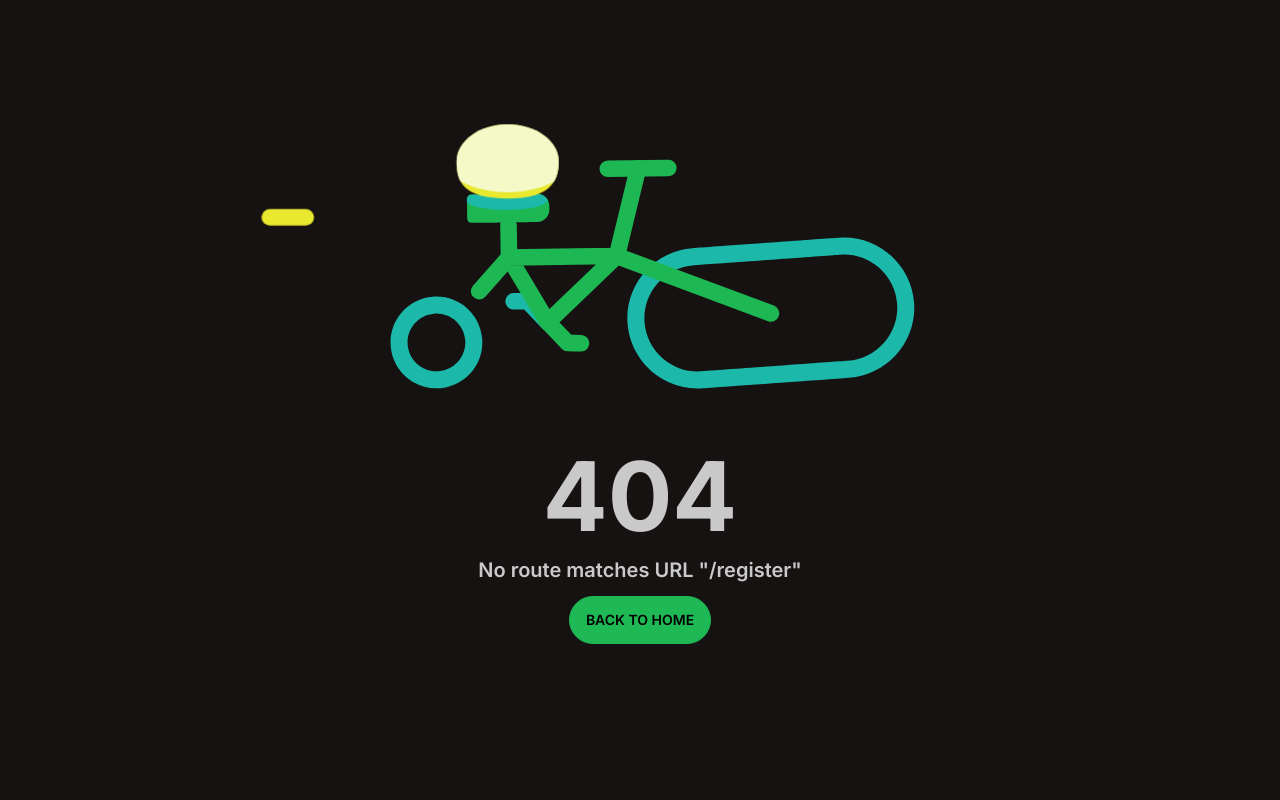
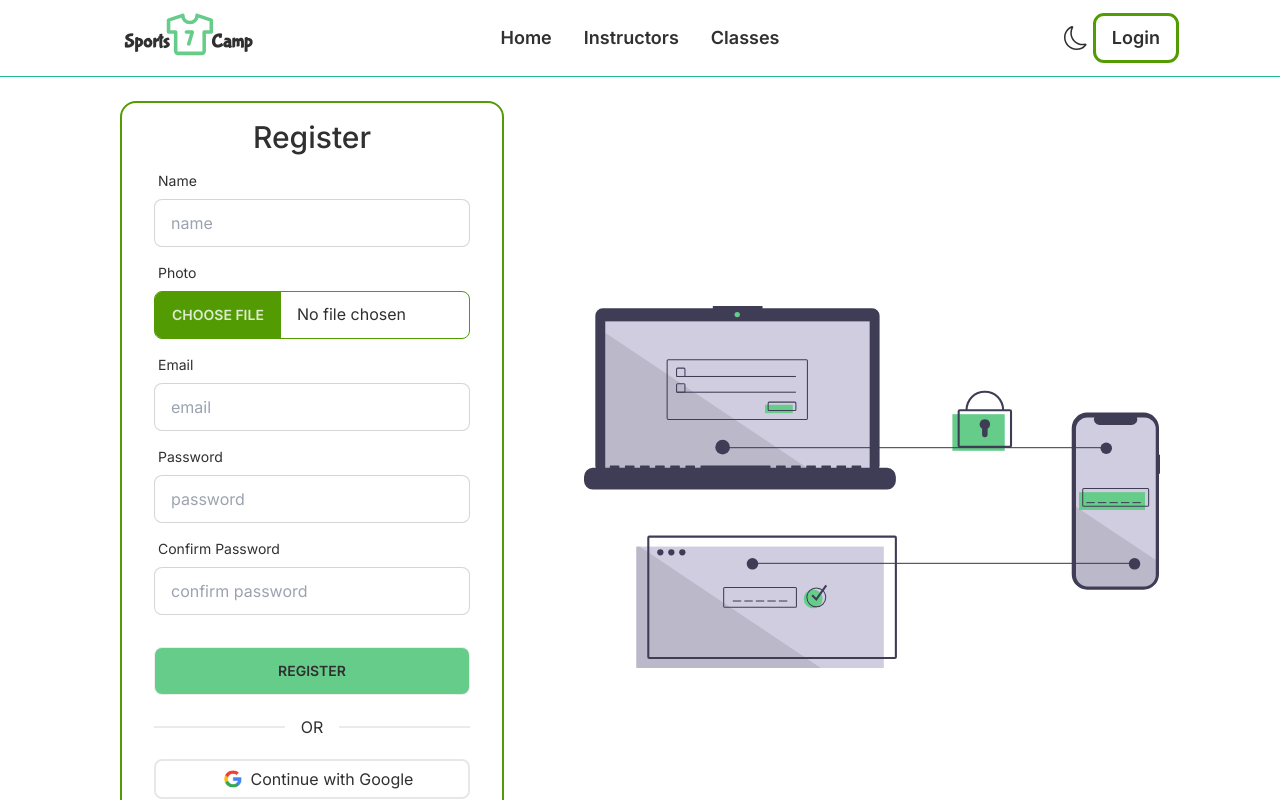
Before and after one commit to FahimCC/sports-camp-client, a React (Vite) app: page /register in a window 1280 px wide. Before the commit this address had no page. Shown: the top 800 px of the page. Built offline with nearby package versions, Linux system fonts and the light colour scheme.

Commit message:
added a registration page

```diff
--- /dev/null
+++ b/src/components/SocialLogin.jsx
@@ -0,0 +1,16 @@
+import { Link } from 'react-router-dom';
+import google from '../assets/google.png';
+
+const SocialLogin = () => {
+	return (
+		<>
+			<div className='divider px-8'>OR</div>
+			<Link className='border-2 hover:border-primary mt-2 mx-8 h-10 flex justify-center items-center px-3 py-1 rounded-lg squeeze'>
+				<img className='w-11 h-8' src={google} alt='' />
+				<span className='-ml-1'>Continue with Google</span>
+			</Link>
+		</>
+	);
+};
+
+export default SocialLogin;
--- a/src/pages/Login/Login.jsx
+++ b/src/pages/Login/Login.jsx
@@ -1,8 +1,8 @@
 import { useState } from 'react';
 import { useForm } from 'react-hook-form';
 import { Link } from 'react-router-dom';
-import google from '../../assets/google.png';
 import login from '../../assets/login.svg';
+import SocialLogin from '../../components/SocialLogin';
 
 const Login = () => {
 	const [togglePassword, setTogglePassword] = useState(false);
@@ -17,7 +17,7 @@ const Login = () => {
 
 	return (
 		<div className='hero my-20'>
-			<div className='hero-content flex-col lg:flex-row-reverse gap-20'>
+			<div className='hero-content flex-col lg:flex-row gap-20'>
 				<figure className='max-w-xl'>
 					<img src={login} alt='' />
 				</figure>
@@ -35,11 +35,8 @@ const Login = () => {
 								className='input input-bordered'
 							/>
 							{errors.email?.type === 'required' && (
-								<small className='text-error mt-1'>Email is required</small>
-							)}
-							{errors.email?.type === 'pattern' && (
 								<small className='text-error mt-1 text-xs'>
-									Provide a valid email address.
+									Email is required
 								</small>
 							)}
 						</div>
@@ -94,8 +91,11 @@ const Login = () => {
 								className='input input-bordered'
 							/>
 							{errors.password?.type === 'required' && (
-								<small className='text-error mt-1'>Password is required</small>
+								<small className='text-error mt-1 text-xs'>
+									Password is required
+								</small>
 							)}
+
 						</div>
 						<div className='form-control mt-6'>
 							<button type='submit' className='btn bg-first hover:bg-second'>
@@ -103,14 +103,12 @@ const Login = () => {
 							</button>
 						</div>
 					</form>
-					<div className='divider px-8'>OR</div>
-					<Link className='border-2 mt-2 mx-8 h-10 flex justify-center items-center px-3 py-1 rounded-lg squeeze'>
-						<img className='w-11 h-8' src={google} alt='' />
-						<span className='-ml-1'>Continue with Google</span>
-					</Link>
+					<SocialLogin />
 					<p className='text-center my-4'>
 						Don't have an account?
-						<Link className='text-primary hover:underline pl-2'>Register</Link>
+						<Link to='/register' className='text-primary hover:underline pl-2'>
+							Register
+						</Link>
 					</p>
 				</div>
 			</div>
--- /dev/null
+++ b/src/pages/Register/Register.jsx
@@ -0,0 +1,147 @@
+import { useForm } from 'react-hook-form';
+import { Link } from 'react-router-dom';
+import registration from '../../assets/registration.svg';
+import SocialLogin from '../../components/SocialLogin';
+
+const Register = () => {
+	const {
+		register,
+		handleSubmit,
+		watch,
+		formState: { errors },
+	} = useForm();
+	const onSubmit = data => {
+		console.log(data);
+	};
+
+	return (
+		<div className='hero my-2'>
+			<div className='hero-content flex-col lg:flex-row-reverse gap-20'>
+				<figure className='max-w-xl'>
+					<img src={registration} alt='' />
+				</figure>
+				<div className='card  w-full max-w-sm border-2 border-primary hover:border-secondary bg-base-100 py-4'>
+					<h1 className='text-3xl text-center font-medium'>Register</h1>
+					<form onSubmit={handleSubmit(onSubmit)} className='card-body -my-6'>
+						<div className='form-control'>
+							<label className='label'>
+								<span className='label-text'>Name</span>
+							</label>
+							<input
+								type='text'
+								placeholder='name'
+								{...register('name', { required: true })}
+								className='input input-bordered'
+							/>
+							{errors.name?.type === 'required' && (
+								<small className='text-error mt-1 text-xs'>
+									Name is required
+								</small>
+							)}
+						</div>
+						<div className='form-control'>
+							<label className='label'>
+								<span className='label-text'>Photo</span>
+							</label>
+							<input
+								type='file'
+								className='file-input file-input-bordered file-input-primary w-full max-w-xs'
+								{...register('photo', { required: true })}
+							/>
+							{errors.photo?.type === 'required' && (
+								<small className='text-error mt-1 text-xs'>
+									Photo is required
+								</small>
+							)}
+						</div>
+						<div className='form-control'>
+							<label className='label'>
+								<span className='label-text'>Email</span>
+							</label>
+							<input
+								type='email'
+								placeholder='email'
+								{...register('email', { required: true })}
+								className='input input-bordered'
+							/>
+							{errors.email?.type === 'required' && (
+								<small className='text-error mt-1  text-xs'>
+									Email is required
+								</small>
+							)}
+						</div>
+						<div className='form-control justify-center relative'>
+							<label className='label'>
+								<span className='label-text'>Password</span>
+							</label>
+							<input
+								type='password'
+								placeholder='password'
+								{...register('password', {
+									required: true,
+									minLength: 6,
+									pattern: /(?=.*[A-Z])(?=.*[!@#$&*])/,
+								})}
+								className='input input-bordered'
+							/>
+							{errors.password?.type === 'required' && (
+								<small className='text-error mt-1 text-xs'>
+									Password is required
+								</small>
+							)}
+							{errors.password?.type === 'minLength' && (
+								<small className='text-error mt-1 text-xs'>
+									Password must be 6 characters
+								</small>
+							)}
+							{errors.password?.type === 'pattern' && (
+								<small className='text-error mt-1 text-xs'>
+									Password must be contains at least one uppercase and one
+									special character.
+								</small>
+							)}
+						</div>
+						<div className='form-control justify-center relative'>
+							<label className='label'>
+								<span className='label-text'>Confirm Password</span>
+							</label>
+							<input
+								type='password'
+								placeholder='confirm password'
+								{...register('confirmPassword', {
+									required: true,
+									validate: value => {
+										if (watch('password') !== value) {
+											// watch('password');
+											return 'Your passwords do no match';
+										}
+									},
+								})}
+								className='input input-bordered'
+							/>
+							{errors.confirmPassword?.message && (
+								<small className='text-error mt-1 text-xs'>
+									{errors.confirmPassword?.message}
+								</small>
+							)}
+						</div>
+						<div className='form-control mt-6'>
+							<button type='submit' className='btn bg-first hover:bg-second'>
+								Register
+							</button>
+						</div>
+					</form>
+					<SocialLogin />
+					<p className='text-center my-4'>
+						Already registered?
+						<Link to='/login' className='text-primary hover:underline pl-2'>
+							Login
+						</Link>
+					</p>
+				</div>
+			</div>
+		</div>
+	);
+};
+
+export default Register;
--- a/src/routes/Routes.jsx
+++ b/src/routes/Routes.jsx
@@ -3,6 +3,7 @@ import Main from '../layouts/Main';
 import Home from '../pages/Home/Home';
 import Login from '../pages/Login/Login';
 import ErrorPage from '../pages/Shared/ErrorPage';
+import Register from '../pages/Register/Register';
 
 const router = createBrowserRouter([
 	{
@@ -18,6 +19,10 @@ const router = createBrowserRouter([
 				path: '/login',
 				element: <Login />,
 			},
+			{
+				path: '/register',
+				element: <Register />,
+			},
 		],
 	},
 ]);
```
Also changed, not shown: src/assets/registration.svg (renamed from src/assets/register.svg).
